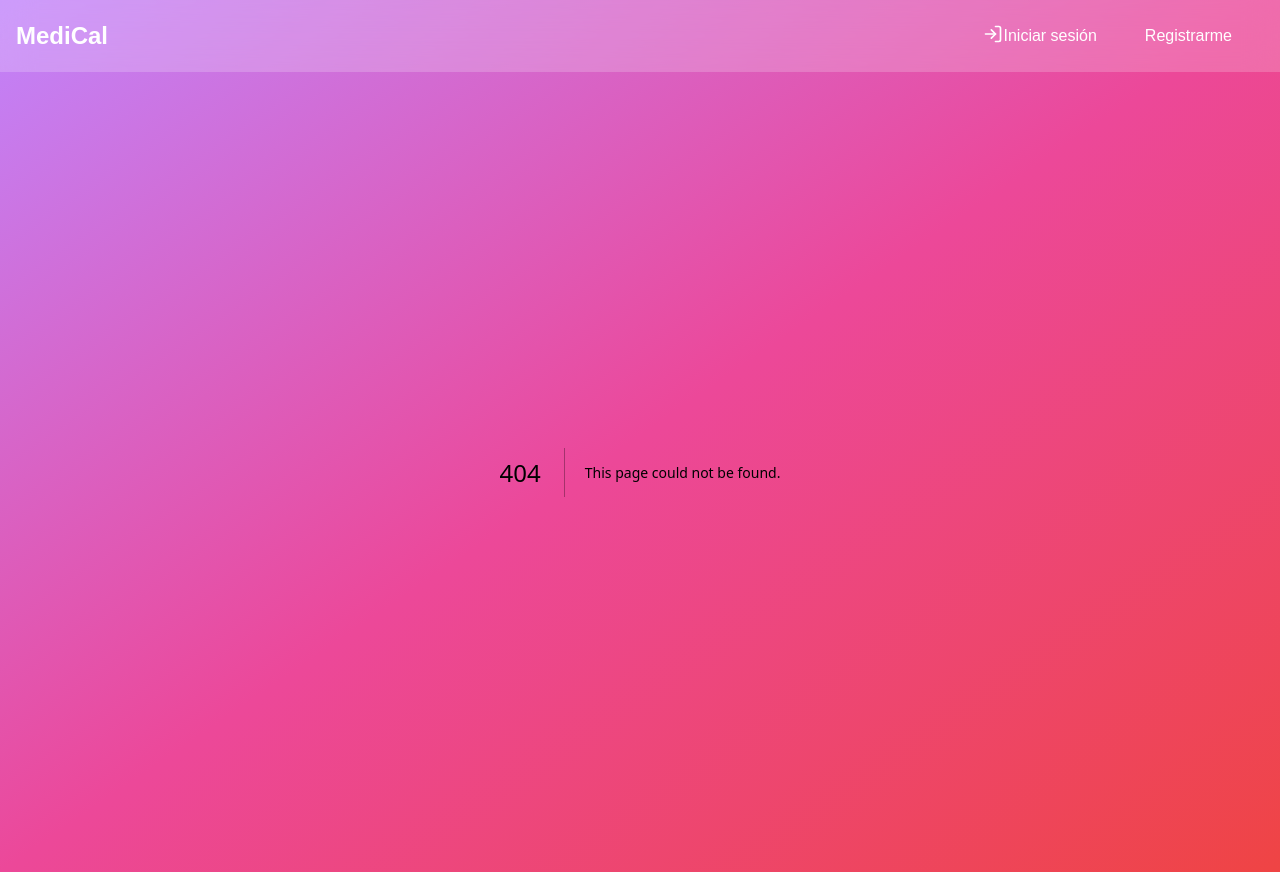
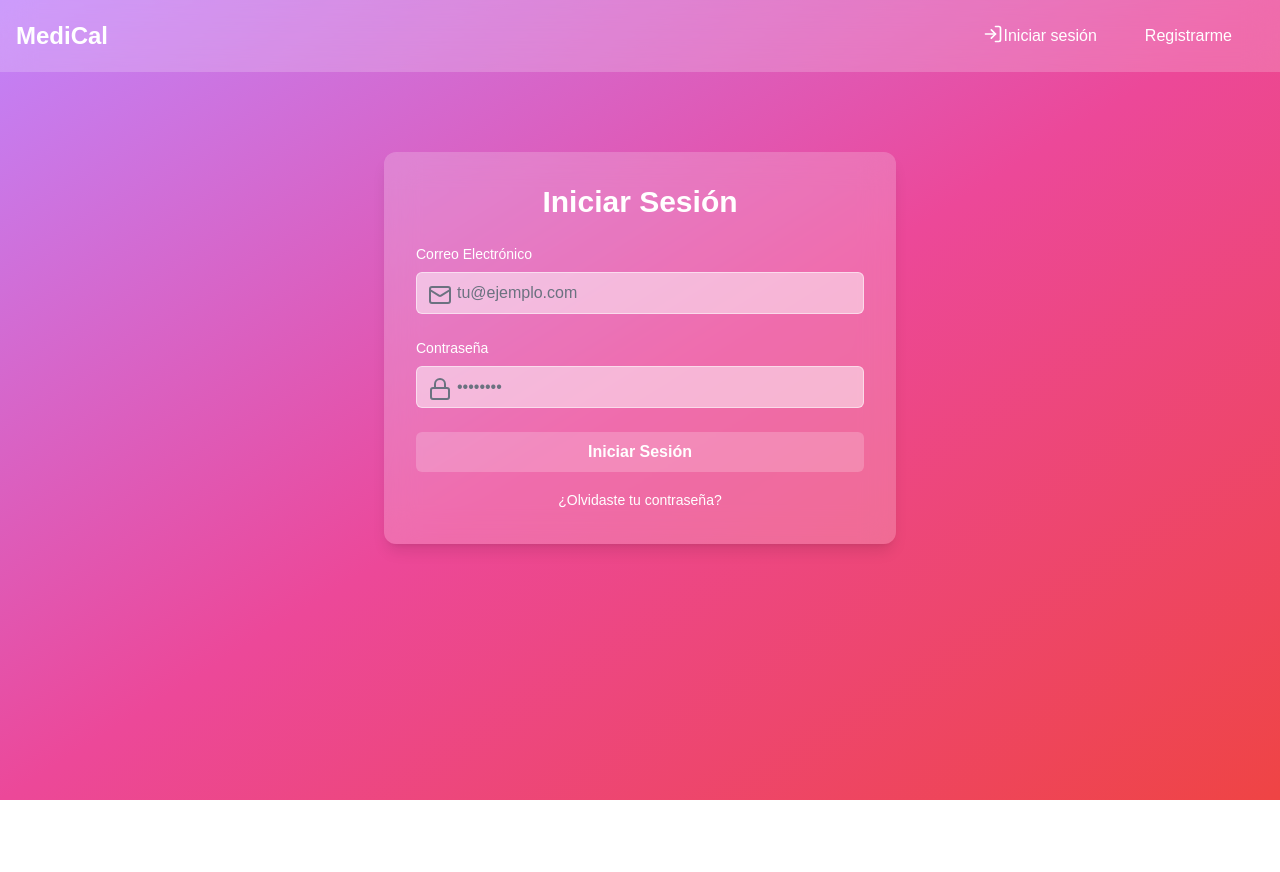
Before and after one commit to MartinKun/MediCal, a Next.js app in the folder frontend/: page /login in a window 1280 px wide. Before the commit this address had no page. After the commit the page ends 800 px from the top, so only its background shows below. Built offline with nearby package versions, Linux system fonts and the light colour scheme.

Commit message:
Login Page was added

```diff
--- /dev/null
+++ b/frontend/src/app/login/page.tsx
@@ -0,0 +1,29 @@
+import { LoginForm } from "@/components/form/LoginForm";
+import { Card } from "@/components/others/Card";
+import { LockIcon, MailIcon } from "lucide-react";
+
+export default function Login() {
+  return (
+    <section
+      className="max-w-xl
+                 mx-auto
+                 px-8
+                 py-8
+                 md:py-20"
+    >
+      <Card title={"Iniciar Sesión"}>
+        <LoginForm />
+        <div className="mt-4 text-center">
+          <a
+            href="#"
+            className="text-white
+                       hover:underline
+                       text-sm"
+          >
+            ¿Olvidaste tu contraseña?
+          </a>
+        </div>
+      </Card>
+    </section>
+  );
+}
--- a/frontend/src/app/myAppointments/page.tsx
+++ b/frontend/src/app/myAppointments/page.tsx
@@ -4,6 +4,7 @@ import { AppointmentDetail } from "@/components/appointment/AppointmentDetail";
 import { AppointmentsList } from "@/components/appointment/AppointmentsList";
 import { Calendar } from "@/components/calendar/Calendar";
 import { Modal } from "@/components/modal/Modal";
+import { Card } from "@/components/others/Card";
 import useWindowWidth from "@/hook/useWindowWidth";
 import { AppointmentI } from "@/interfaces/appointmentInterface";
 import { useState } from "react";
@@ -52,23 +53,7 @@ export default function MyAppointments() {
         </Modal>
       )}
 
-      <div
-        className="bg-white
-                   bg-opacity-20
-                   backdrop-blur-lg
-                   rounded-xl
-                   p-8
-                   shadow-lg"
-      >
-        <h1
-          className="text-3xl
-                     font-bold
-                     text-white
-                     mb-6
-                     text-center"
-        >
-          Calendario de Citas Médicas
-        </h1>
+      <Card title={"Calendario de Citas Médicas"}>
         <Calendar
           setAppointmentSelected={setAppointmentSelected}
           setShowModal={setShowModal}
@@ -76,7 +61,7 @@ export default function MyAppointments() {
           setDateSelected={setDateSelected}
           desktopView={windowWidth > 1020}
         />
-      </div>
+      </Card>
       {windowWidth < 1020 && (
         <AppointmentsList
           dateSelected={dateSelected}
--- /dev/null
+++ b/frontend/src/components/form/InputWithIcon.tsx
@@ -0,0 +1,63 @@
+type Props = {
+  name: string;
+  label: string;
+  type: string;
+  placeholder: string;
+  icon: React.ComponentType;
+};
+
+export const InputWithIcon = ({
+  name,
+  label,
+  type,
+  placeholder,
+  icon: Icon,
+}: Props) => {
+  return (
+    <div className="space-y-2">
+      <label
+        htmlFor="email"
+        className="block
+                   text-white
+                   text-sm
+                   font-medium"
+      >
+        {label}
+      </label>
+      <div className="relative">
+        <input
+          id={name}
+          type={type}
+          placeholder={placeholder}
+          className="w-full
+                     pl-10 pr-3
+                     py-2 rounded-md
+                     bg-white
+                     bg-opacity-50
+                     border
+                     border-white
+                     border-opacity-50
+                     text-gray-800
+                     placeholder-gray-500
+                     focus:outline-none
+                     focus:ring-2
+                     focus:ring-purple-600
+                     focus:border-transparent"
+          required
+        />
+
+        <span
+          className="absolute
+                       left-3
+                       top-1/2
+                       transform
+                       -translate-y-1/2
+                       text-gray-500
+                       h-5 w-5"
+        >
+          <Icon />
+        </span>
+      </div>
+    </div>
+  );
+};
--- /dev/null
+++ b/frontend/src/components/form/LoginForm.tsx
@@ -0,0 +1,43 @@
+import { LockIcon, MailIcon } from "lucide-react";
+import { InputWithIcon } from "./InputWithIcon";
+
+export const LoginForm = () => {
+  return (
+    <form className="space-y-6">
+      <InputWithIcon
+        name={"email"}
+        label={"Correo Electrónico"}
+        type={"email"}
+        placeholder={"tu@ejemplo.com"}
+        icon={MailIcon}
+      />
+      <InputWithIcon
+        name={"password"}
+        label={"Contraseña"}
+        type={"email"}
+        placeholder={"••••••••"}
+        icon={LockIcon}
+      />
+      <button
+        type="submit"
+        className="w-full
+                   py-2 px-4
+                   bg-white
+                   bg-opacity-20
+                   hover:bg-opacity-30
+                   text-white
+                   font-semibold
+                   rounded-md
+                   transition
+                   duration-300
+                   ease-in-out
+                   focus:outline-none
+                   focus:ring-2
+                   focus:ring-purple-600
+                   focus:ring-opacity-50"
+      >
+        Iniciar Sesión
+      </button>
+    </form>
+  );
+};
--- /dev/null
+++ b/frontend/src/components/others/Card.tsx
@@ -0,0 +1,27 @@
+type Props = {
+  title: string;
+} & React.ComponentProps<"div">;
+
+export const Card = ({ title, children }: Props) => {
+  return (
+    <div
+      className="bg-white
+                 bg-opacity-20
+                 backdrop-blur-lg
+                 rounded-xl
+                 p-8
+                 shadow-lg"
+    >
+      <h1
+        className="text-3xl
+                   font-bold
+                   text-white
+                   mb-6
+                   text-center"
+      >
+        {title}
+      </h1>
+      {children}
+    </div>
+  );
+};
```
